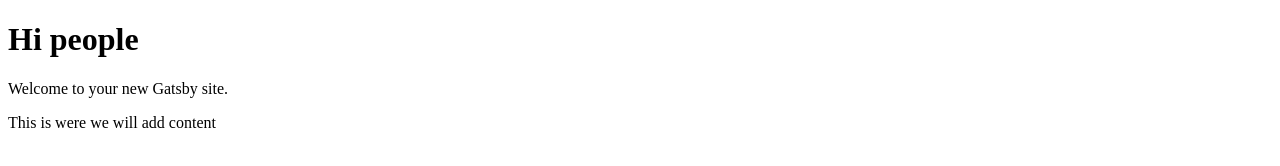
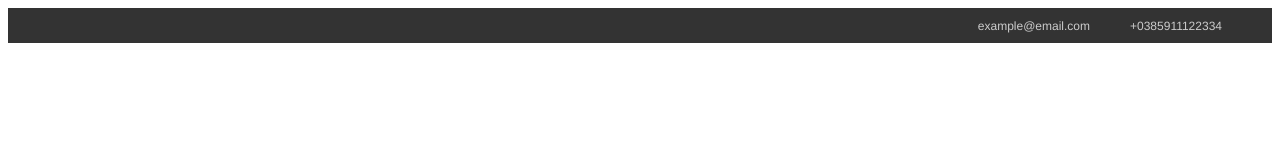
Before and after one commit to lmladi00/repo, a Gatsby site: page / in a window 1280 px wide. Built offline with nearby package versions, Linux system fonts and the light colour scheme; Gatsby itself is replaced by a stand-in of ours.

Commit message:
adding header contact bar

```diff
--- a/src/components/contactBar/index.js
+++ b/src/components/contactBar/index.js
@@ -1,7 +1,9 @@
 import React from 'react'
 
+import styles from './style.module.css'
+//class je rezz pa ne mozemo, {ime klase}, containter je posta property
 const ContactBar = () => (
-  <main>
+  <main className={styles.container}>
     <span>example@email.com</span>
     <span>+0385911122334</span>
   </main>
--- /dev/null
+++ b/src/components/contactBar/style.module.css
@@ -0,0 +1,15 @@
+.container {
+    background-color: #333333;
+    height: 35px;
+    display: flex;
+    justify-content: flex-end;
+    align-items: center;
+    padding: 0 30px;
+  }
+
+  .container span {
+      margin: 10px 20px;
+      font-size: 12px;
+      color: #ccc;
+      font-family: 'Helvetica';
+  }
--- a/src/pages/index.js
+++ b/src/pages/index.js
@@ -1,11 +1,11 @@
 import React from "react"
 
+import ContactBar from '../components/contactBar'
+//HTML TAGG
 const IndexPage = () => (
   <main>
-    <h1>Hi people</h1>
-    <p>Welcome to your new Gatsby site.</p>
-    <p>This is were we will add content</p>
+    <ContactBar />
   </main>
 )
 
-export default IndexPage
+export default IndexPage //dostupno nekom drugom kodu
```
Also changed, not shown: src/components/style.module.css (deleted).
